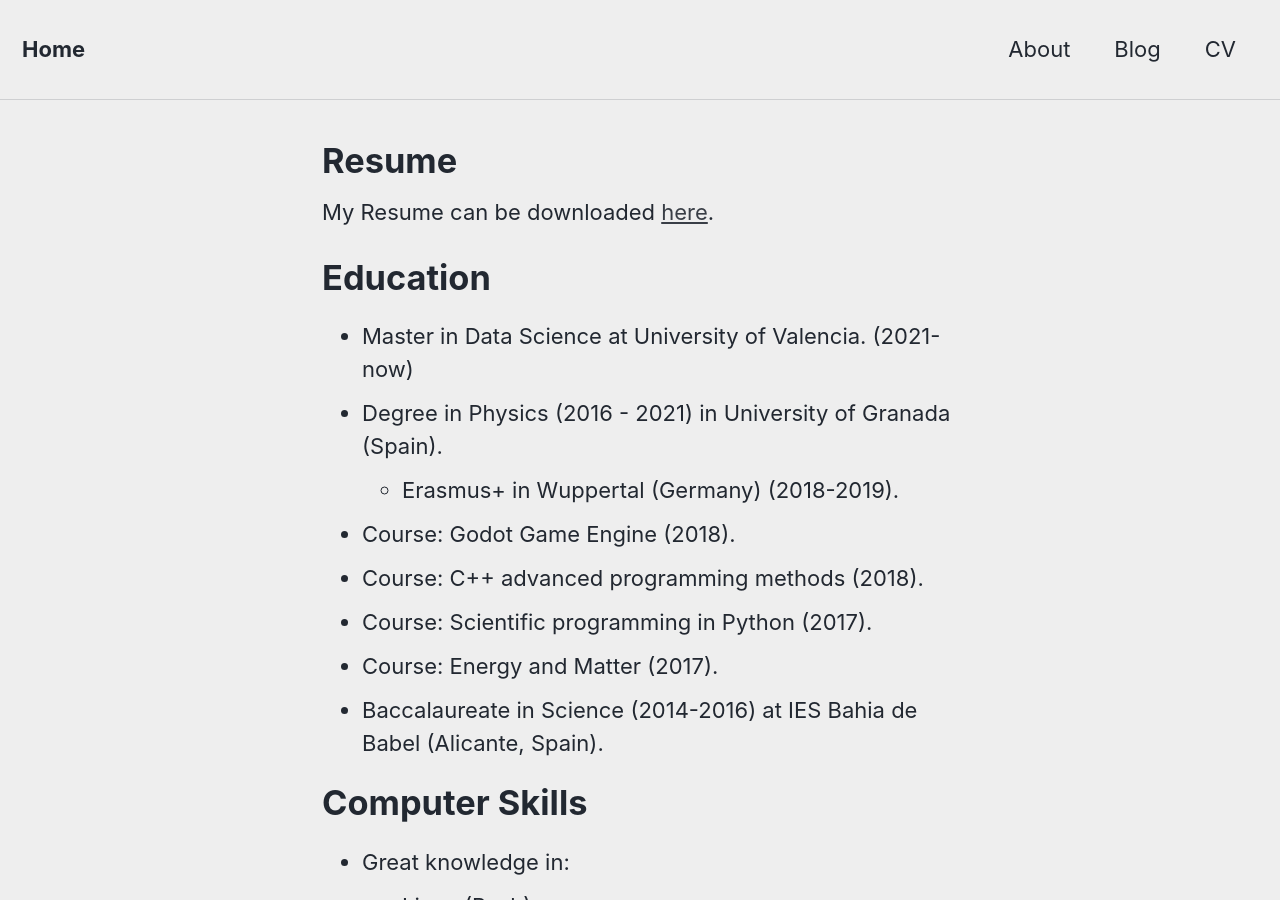
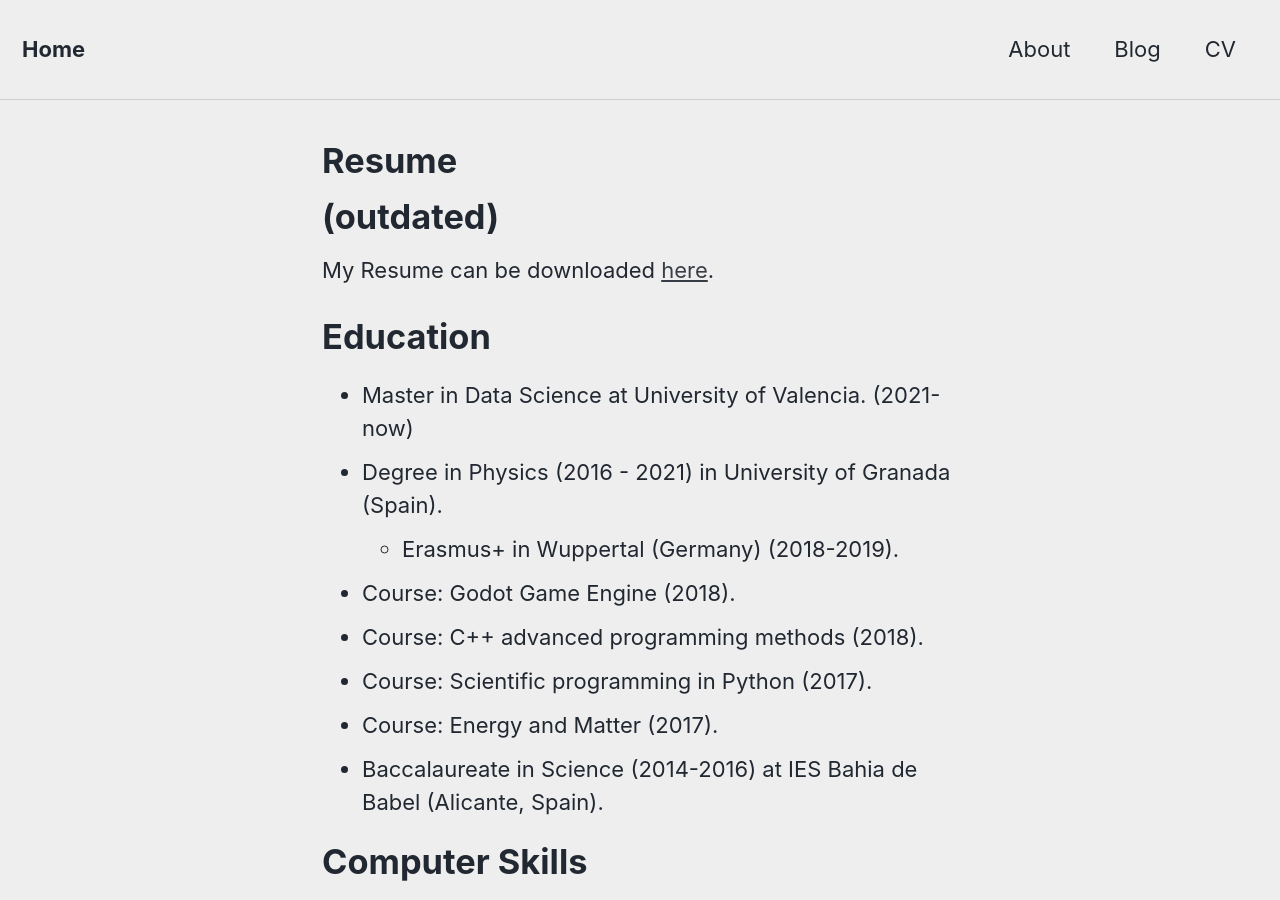
Before and after one commit to ArturoSirvent/ArturoSirvent.github.io, a Jekyll site: the page built from _pages/cv.md, in a window 1280 px wide and 900 px high. Built offline with Jekyll 4.4.1, drawn with Linux system fonts in a browser that asks for light colours; nearby versions of some CDN libraries.

Commit message:
Update cv.md

```diff
--- a/_pages/cv.md
+++ b/_pages/cv.md
@@ -3,6 +3,9 @@ title: "Resume"
 permalink: /cv/
 author_profile: true
 ---
+
+# (outdated)
+
 
 My Resume can be downloaded <a href="/cv/English_resume_CV_13_sept.pdf" download>here</a>.
 
```
